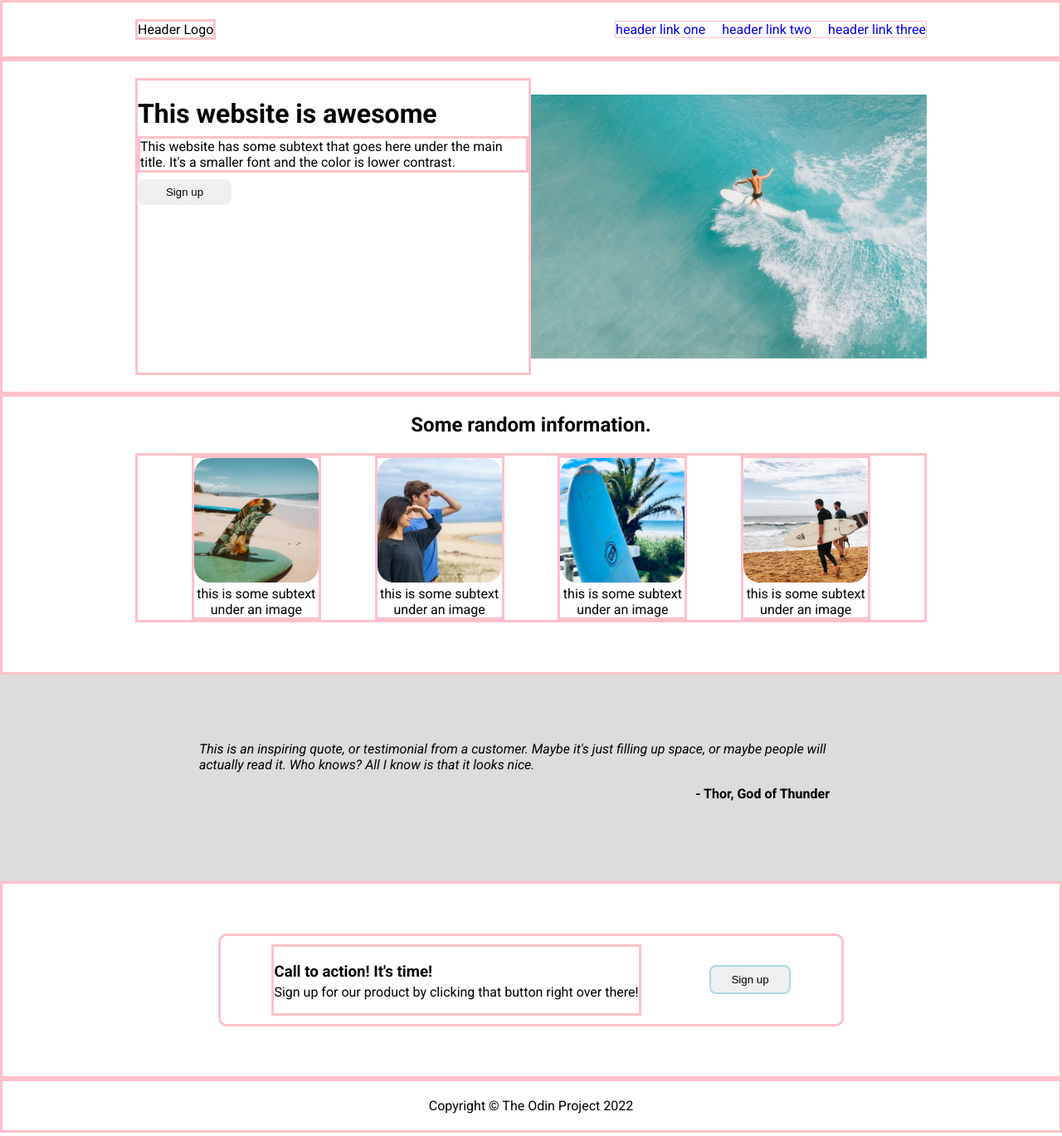
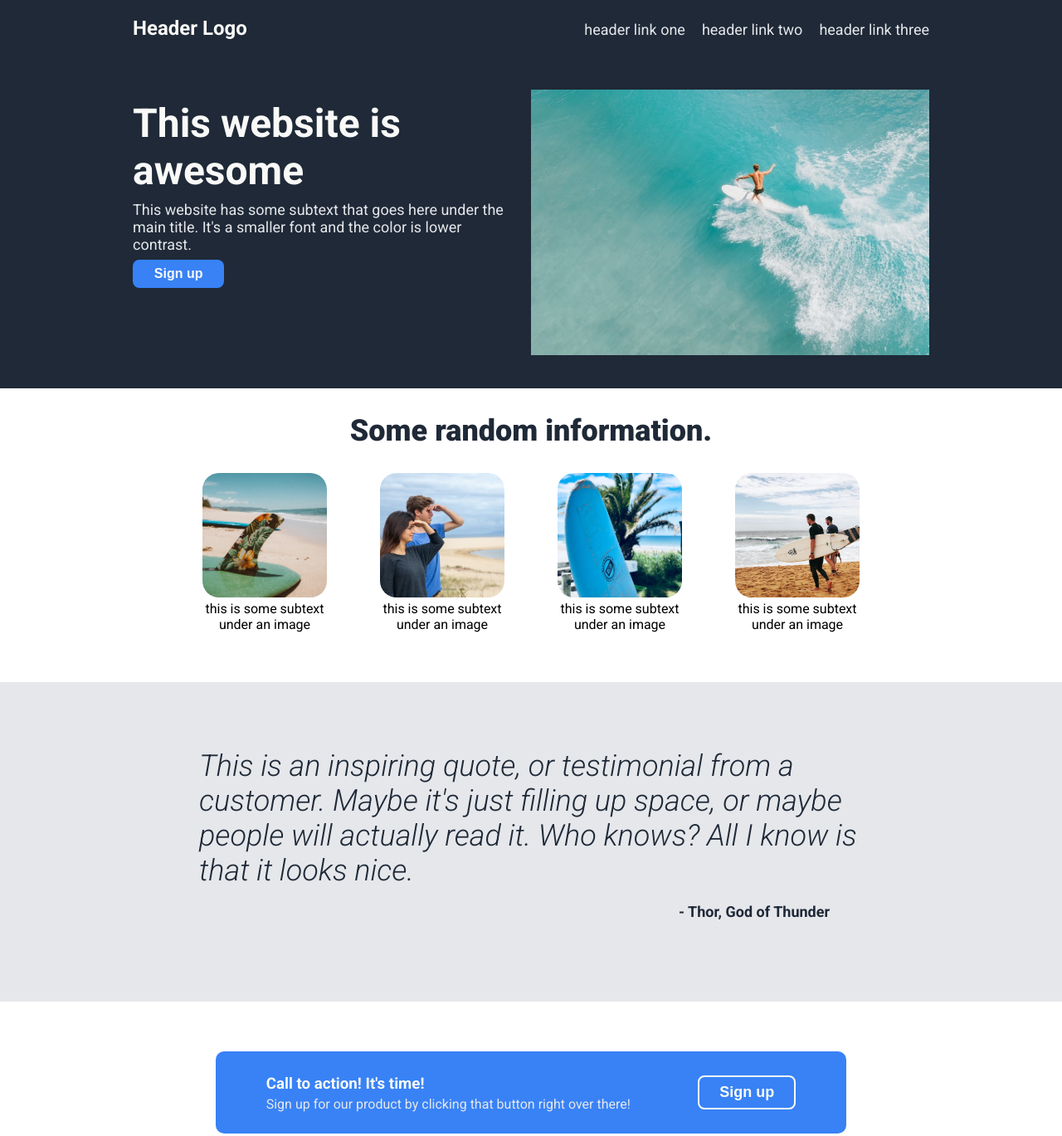
Before and after one commit to codedlovely/landingpage-project, a plain HTML site: page index.html in a window 1280 px wide. Shown: the top 1369 px of the page at 83% size. Drawn offline with Linux system fonts and the light colour scheme.

Commit message:
Modify colors and font styles

```diff
--- a/style.css
+++ b/style.css
@@ -7,17 +7,16 @@ body {
     padding: 0;
 }
 
-/* For understanding style and layout, will be deleted */
-div {
-    border: 3px solid pink;
-}
-
 /* Header */
 .headercontainer {
     display: flex;
     justify-content: space-between;
     align-items: center;
     padding: 20px 160px;
+    background-color: #1f2937;
+    color: #f9faf8;
+    font-size: 24px;
+    font-weight: bold;
 }
 .headercontainer ul {
     display: flex;
@@ -25,10 +24,12 @@ div {
     list-style: none;
     margin: 0;
     padding: 0;
-    border: 1px solid pink;
 }
 .headercontainer a {
     text-decoration: none;
+    color: #e5e7eb;
+    font-size: 18px;
+    font-weight: normal;
 }
 
 /* Hero */
@@ -36,15 +37,22 @@ div {
     display: flex;
     justify-content: space-evenly;
     padding: 20px 160px;
+    background-color: #1f2937;
 }
 .herocontainer .herotext {
     display: flex;
     flex-direction: column;
     justify-content: flex-start;
     gap: 8px;
+    color: #e5e7eb;
+    font-size: 18px;
+    font-weight: normal;
 }
 .herotext h1 {
     margin-bottom: 0;
+    font-size: 48px;
+    font-weight: bolder;
+    color: #f9faf8;
 }
 .herocontainer button {
     width: 24%;
@@ -52,11 +60,15 @@ div {
     padding: 8px 24px;
     border: 0;
     border-radius: 8px;
+    background-color: #3882f6;
+    color: #f9faf8;
+    font-size: 16px;
+    font-weight: bold;
 }
 .herocontainer img {
     width: 50%;
     height: auto;
-    padding: 20px 0;
+    padding: 20px 0 20px 20px;
 }
 
 /* Information */
@@ -67,10 +79,14 @@ div {
 }
 .infocontainer h2 {
     text-align: center;
+    font-size: 36px;
+    font-weight: 900;
+    color: #1f2937;
 }
 .infocontainer .infocard {
     display: flex;
     justify-content: space-evenly;
+    padding: 0 20px 0 20px;
 }
 .infocard .item {
     width: 150px;
@@ -87,9 +103,14 @@ blockquote {
     margin: 0;
     padding: 80px 240px;
     font-style: italic;
-    background-color: gainsboro;
+    background-color: #e5e7eb;
+    color: #1f2937;
+    font-size: 36px;
+    font-weight: 300;
+    font-style: italic;
 }
 blockquote p {
+    font-size: 18px;
     font-weight: bold;
     font-style: normal;
     text-align: right;
@@ -108,6 +129,8 @@ blockquote p {
     margin: 60px 100px;
     padding: 10px 20px;
     border-radius: 10px;
+    background-color: #3882f6;
+    color: #f9faf8;
 }
 .ctaitem .ctatext {
     text-align: left;
@@ -117,15 +140,22 @@ blockquote p {
 }
 .ctatext p {
     margin-top: 4px;
+    color: #e5e7eb;
 }
 .ctaitem button {
     padding: 8px 24px;
-    border: 2px solid lightblue;
+    border: 2px solid #f9faf8;
     border-radius: 8px;
+    background-color: #3882f6;
+    color: #f9faf8;
+    font-size: 18px;
+    font-weight: bold;
 }
 
 /* Footer */
 .footercontainer {
     text-align: center;
     padding: 20px;
+    background-color: #1f2937;
+    color: #e5e7eb;
 }
```
Also changed, not shown: 1 other file.
